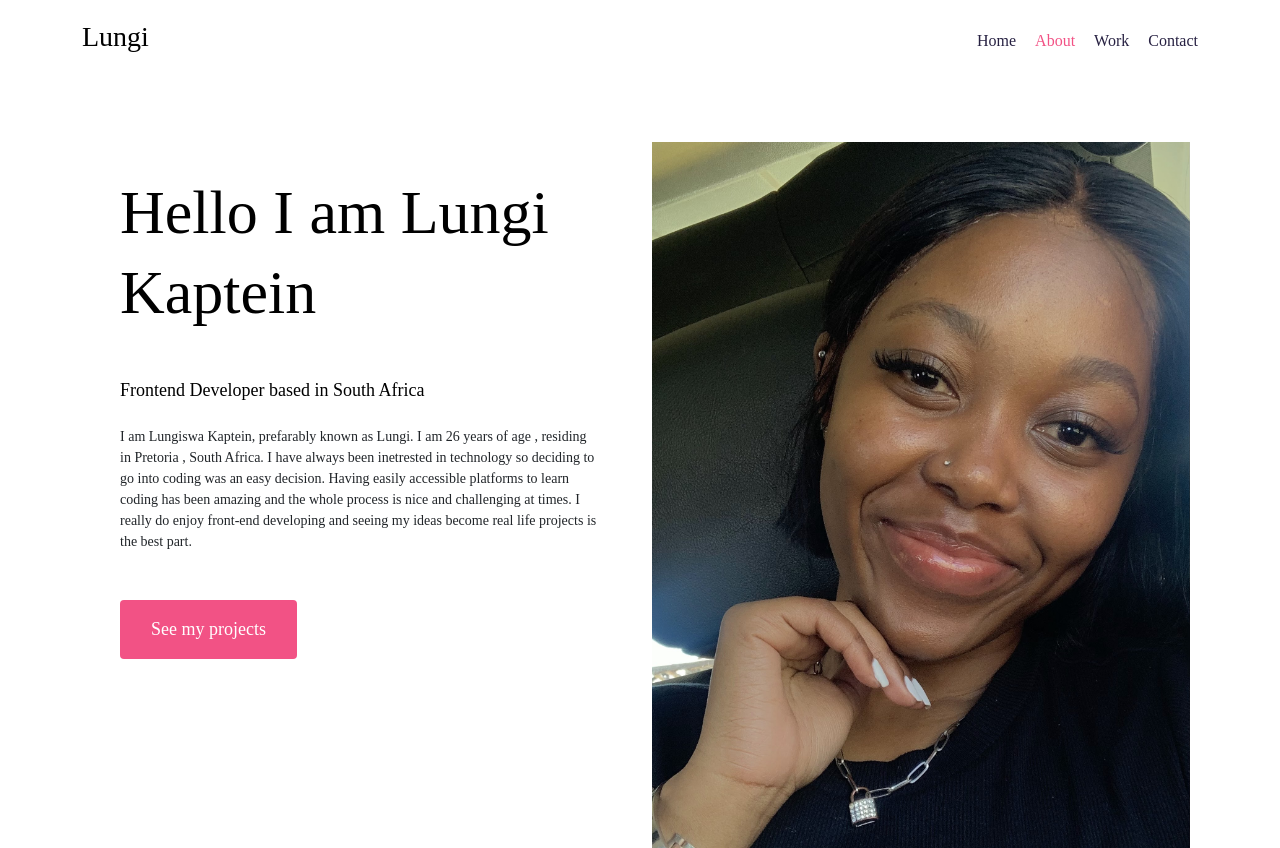
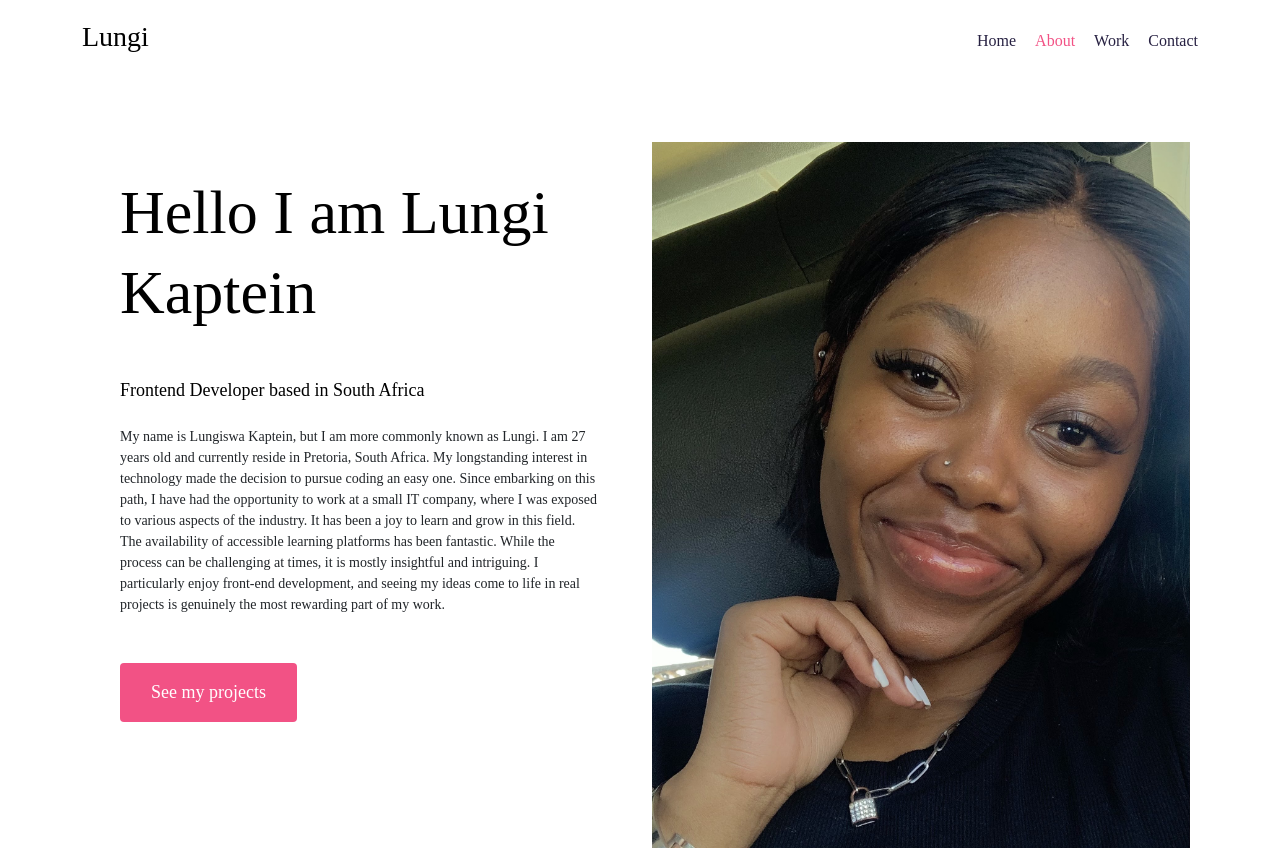
Before and after one commit to lungi-kaptein/Portfolio, a plain HTML site: page about.html in a window 1280 px wide. Shown: the top 848 px of the page. Drawn offline with nearby package versions, Linux system fonts and the light colour scheme; a web font is replaced by a local one.

Commit message:
Updated about me & footer links

```diff
--- a/about.html
+++ b/about.html
@@ -54,13 +54,17 @@
             <h1 class="mb-5">Hello I am Lungi Kaptein</h1>
             <h2 class="mb-4">Frontend Developer based in South Africa</h2>
             <p class="mb-5">
-              I am Lungiswa Kaptein, prefarably known as Lungi. I am 26 years of
-              age , residing in Pretoria , South Africa. I have always been
-              inetrested in technology so deciding to go into coding was an easy
-              decision. Having easily accessible platforms to learn coding has
-              been amazing and the whole process is nice and challenging at
-              times. I really do enjoy front-end developing and seeing my ideas
-              become real life projects is the best part.
+              My name is Lungiswa Kaptein, but I am more commonly known as Lungi.
+               I am 27 years old and currently reside in Pretoria, South Africa.
+               My longstanding interest in technology made the decision to pursue coding an easy one.
+               Since embarking on this path, I have had the opportunity to work at a small IT company,
+               where I was exposed to various aspects of the industry. It has been a joy to learn and
+               grow in this field.
+
+              The availability of accessible learning platforms has been fantastic.
+              While the process can be challenging at times, it is mostly insightful and intriguing.
+              I particularly enjoy front-end development, and seeing my ideas come to life in real projects
+              is genuinely the most rewarding part of my work.
             </p>
             <a href="work.html" class="btn btn-branding">See my projects</a>
           </div>
@@ -89,7 +93,7 @@
         <a href="https://github.com/lungi-kaptein" target="_blank">
           <i class="fab fa-github"></i>
         </a>
-        <a href="https://www.linkedin.com/lungikaptein" target="_blank">
+        <a href="www.linkedin.com/in/lungi-kaptein" target="_blank">
           <i class="fab fa-linkedin-in"></i>
         </a>
         <p class="text-center mt-5">
```
Also changed, not shown: contact.html (+2 -2 lines), index.html (+1 -1 lines), work.html (+1 -1 lines).
